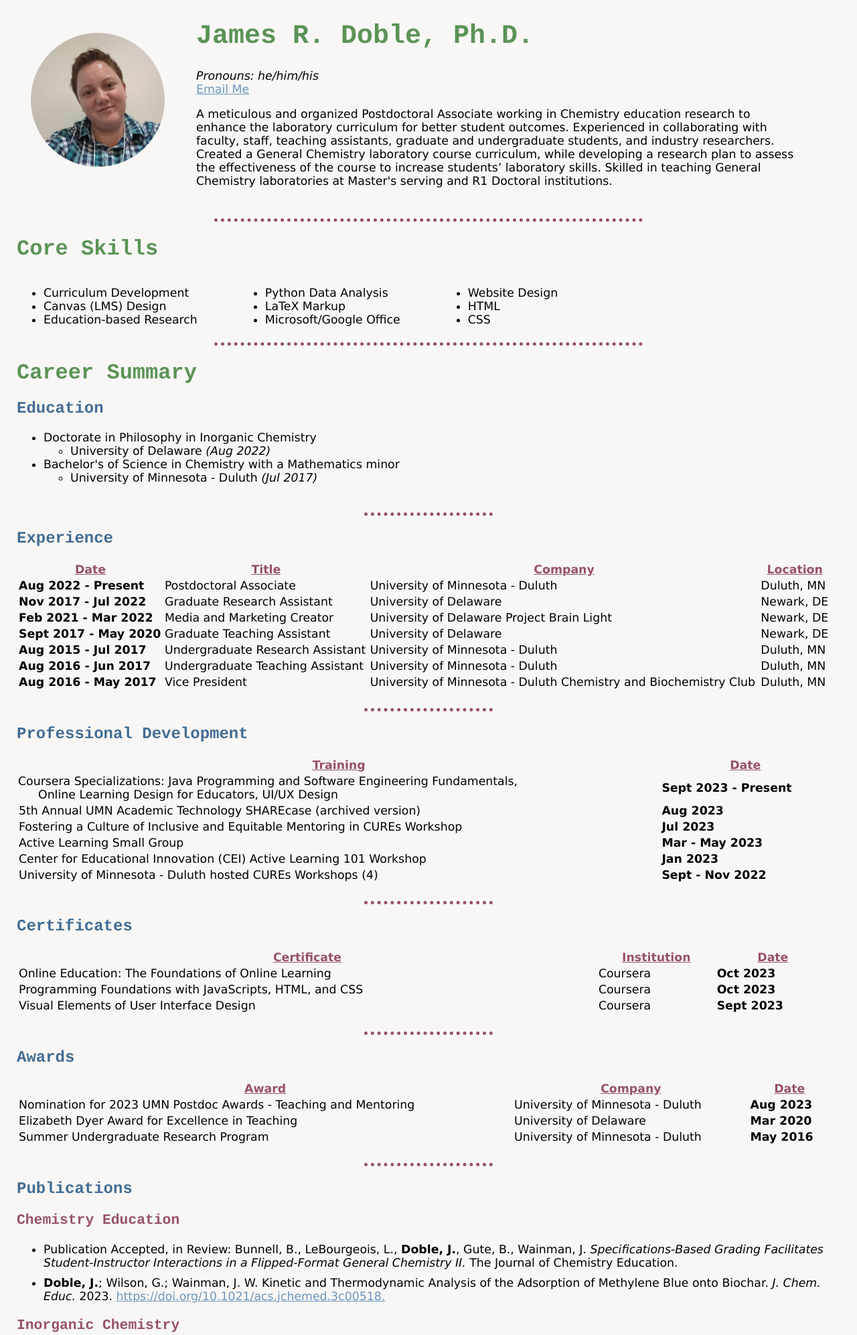
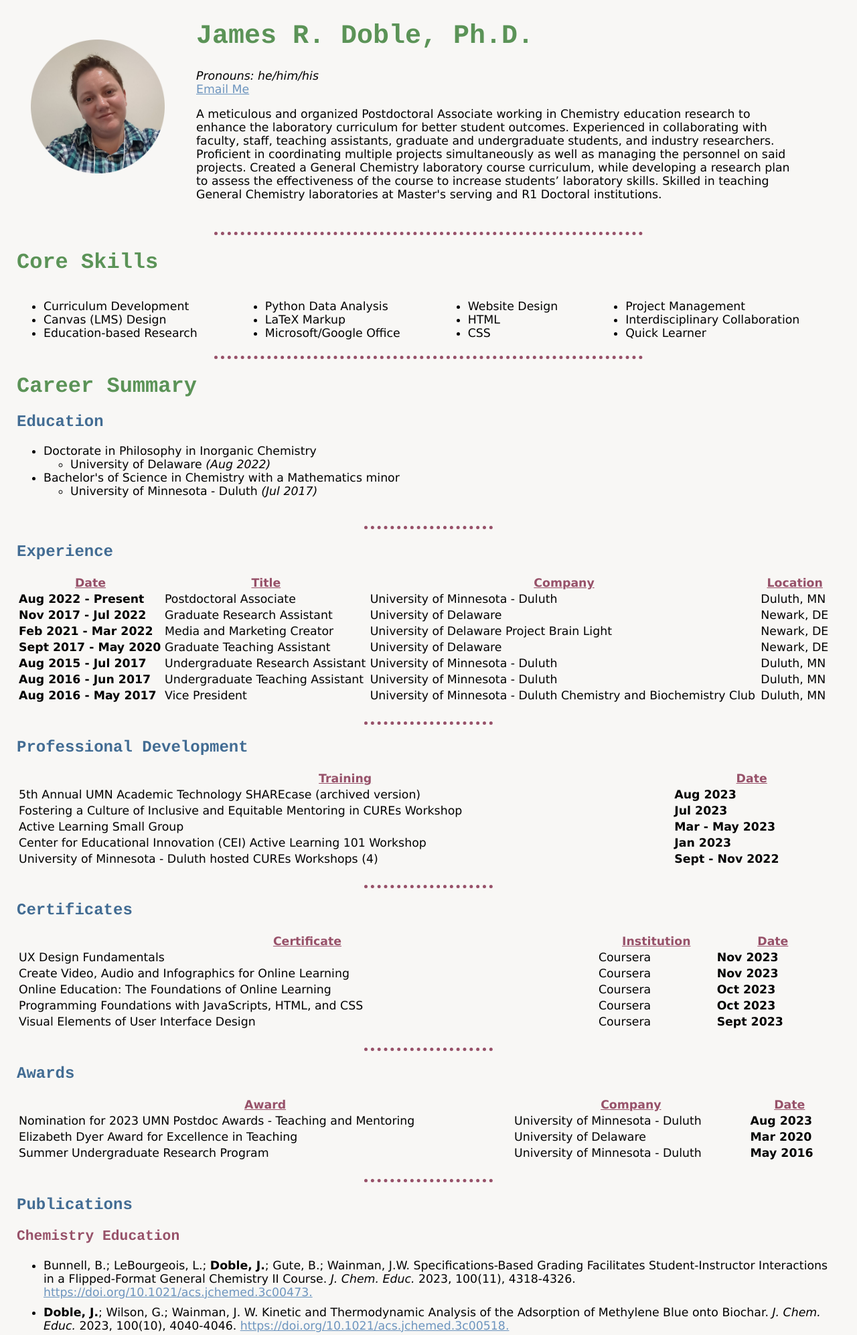
Before and after one commit to james-r-doble/james-r-doble.github.io, a plain HTML site: page about.html in a window 1280 px wide. Shown: the part 53-2046 px from the top of the page at 67% size. Drawn offline with Linux system fonts and the light colour scheme.

Commit message:
Update about.html

```diff
--- a/about.html
+++ b/about.html
@@ -25,7 +25,11 @@
               <p><em>Pronouns: he/him/his</em>
                 <br><a href="mailto:s12doble@gmail.com">
                 Email Me</a></p>
-              <p>A meticulous and organized Postdoctoral Associate working in Chemistry education research to enhance the laboratory curriculum for better student outcomes. Experienced in collaborating with faculty, staff, teaching assistants, graduate and undergraduate students, and industry researchers. Created a General Chemistry laboratory course curriculum, while developing a research plan to assess the effectiveness of the course to increase students’ laboratory skills. Skilled in teaching General Chemistry laboratories at Master's serving and R1 Doctoral institutions.</p>
+              <p>A meticulous and organized Postdoctoral Associate working in Chemistry education research to enhance the laboratory curriculum for better student outcomes.
+                Experienced in collaborating with faculty, staff, teaching assistants, graduate and undergraduate students, and industry researchers.
+                Proficient in coordinating multiple projects simultaneously as well as managing the personnel on said projects.
+                Created a General Chemistry laboratory course curriculum, while developing a research plan to assess the effectiveness of the course to increase students’ laboratory skills.
+                Skilled in teaching General Chemistry laboratories at Master's serving and R1 Doctoral institutions.</p>
             </td>
         </table>
 <hr>
@@ -52,6 +56,13 @@
     <li>CSS</li>
   </ul>
 </div>
+<div class="skills">
+  <ul>
+    <li>Project Management</li>
+    <li>Interdisciplinary Collaboration</li>
+    <li>Quick Learner</li>
+  </ul>
+</div>
 
 <hr>
 <h1>Career Summary</h1>
@@ -66,7 +77,9 @@
     <li>University of Minnesota - Duluth <em>(Jul 2017)</em></li>
   </ul>
 </ul>
+
 <br><hr style="width:15%;">
+
 <h2>Experience</h2>
 <table>
   <tr>
@@ -118,18 +131,14 @@
     <td>Duluth, MN</td>
   </tr>
 </table>
+
 <br><hr style="width:15%;">
+
 <h2>Professional Development</h2>
 <table>
   <tr>
   <th>Training</th>
   <th>Date</th>
-  </tr>
-  <tr>
-    <td style="padding-left: 30px; text-indent: -30px;"><!--creates a handing indent-->
-    Coursera Specializations: Java Programming and Software Engineering Fundamentals, <br>Online Learning Design for Educators, UI/UX Design
-    </td>
-    <td><b>Sept 2023 - Present</b></td>
   </tr>
   <tr>
       <td>
@@ -162,13 +171,25 @@
     <td><b>Sept - Nov 2022</b></td>
   </tr>
 </table>
+
 <br><hr style="width:15%;">
+
 <h2>Certificates</h2>
 <table>
   <tr>
     <th>Certificate</th>
     <th>Institution</th>
     <th>Date</th>
+  </tr>
+  <tr>
+    <td>UX Design Fundamentals</td>
+    <td>Coursera</td>
+    <td><b>Nov 2023</b></td>
+  </tr>
+  <tr>
+    <td>Create Video, Audio and Infographics for Online Learning</td>
+    <td>Coursera</td>
+    <td><b>Nov 2023</b></td>
   </tr>
   <tr>
     <td>Online Education: The Foundations of Online Learning</td>
@@ -188,6 +209,7 @@
 </table>
 
 <br><hr style="width:15%;">
+
 <h2>Awards</h2>
 <table>
   <tr>
@@ -223,15 +245,19 @@
     <td><b>May 2016</b></td>
   </tr>
 </table>
+
 <br><hr style="width:15%;">
+
 <h2>Publications</h2>
 <h3>Chemistry Education</h3>
 <ul>
   <li class="xspace">
-    Publication Accepted, in Review: Bunnell, B., LeBourgeois, L., <b>Doble, J.</b>, Gute, B., Wainman, J. <i>Specifications-Based Grading Facilitates Student-Instructor Interactions in a Flipped-Format General Chemistry II.</i> The Journal of Chemistry Education.
+    Bunnell, B.; LeBourgeois, L.; <b>Doble, J.</b>; Gute, B.; Wainman, J.W. Specifications-Based Grading Facilitates Student-Instructor Interactions in a Flipped-Format General Chemistry II Course.
+    <i>J. Chem. Educ.</i> 2023, 100(11), 4318-4326. <a href="https://doi.org/10.1021/acs.jchemed.3c00473">https://doi.org/10.1021/acs.jchemed.3c00473.</a>
   </li>
   <li>
-    <b>Doble, J.</b>; Wilson, G.; Wainman, J. W. Kinetic and Thermodynamic Analysis of the Adsorption of Methylene Blue onto Biochar. <i>J. Chem. Educ.</i> 2023. <a href="https://doi.org/10.1021/acs.jchemed.3c00518">https://doi.org/10.1021/acs.jchemed.3c00518.</a>
+    <b>Doble, J.</b>; Wilson, G.; Wainman, J. W. Kinetic and Thermodynamic Analysis of the Adsorption of Methylene Blue onto Biochar. <i>J. Chem. Educ.</i> 2023, 100(10), 4040-4046.
+     <a href="https://doi.org/10.1021/acs.jchemed.3c00518">https://doi.org/10.1021/acs.jchemed.3c00518.</a>
   </li>
 </ul>
 <h3>Inorganic Chemistry</h3>
```
